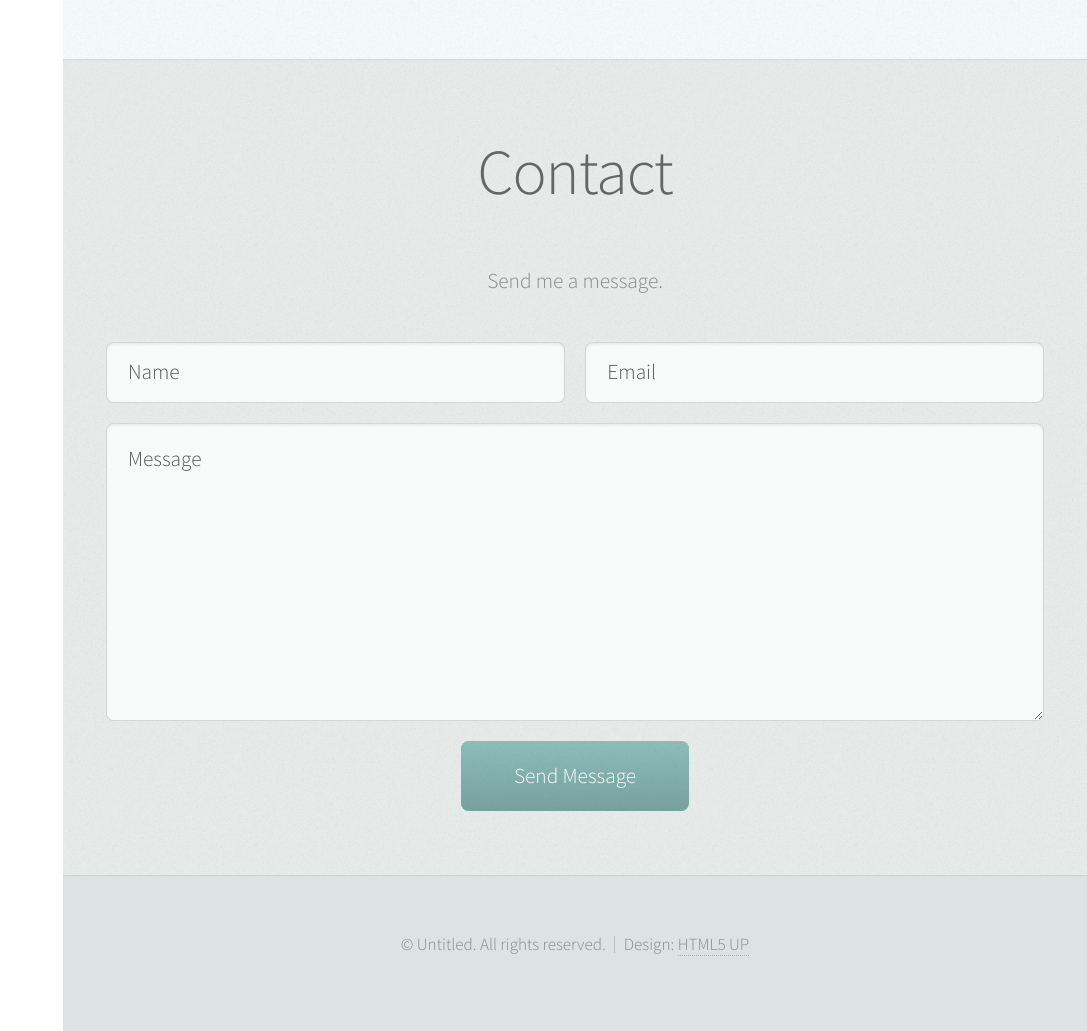
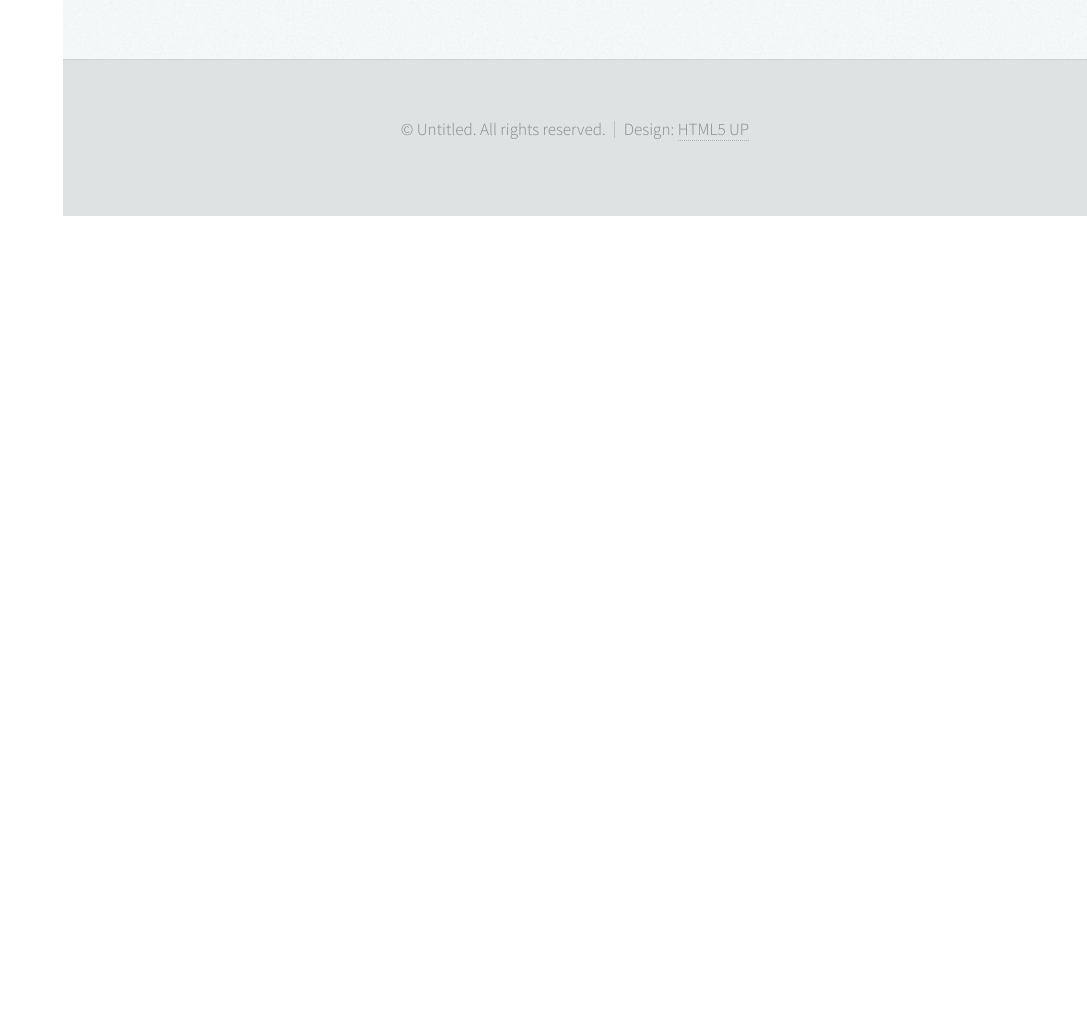
Before and after one commit to jmadev/jmadev.github.io, a plain HTML site: page index.html in a window 1280 px wide. Shown: the part 1454-2485 px from the top of the page, without its empty margins (193-1280 px from the left). After the commit the page ends 1670 px from the top, so only its background shows below. Drawn offline with Linux system fonts and the light colour scheme.

Commit message:
remove Contact Me

```diff
--- a/index.html
+++ b/index.html
@@ -47,7 +47,7 @@
 								<li><a href="#top" id="top-link" class="skel-layers-ignoreHref"><span class="icon fa-home">Intro</span></a></li>
 								<li><a href="#about" id="about-link" class="skel-layers-ignoreHref"><span class="icon fa-user">About Me</span></a></li>
 								<li><a href="#portfolio" id="portfolio-link" class="skel-layers-ignoreHref"><span class="icon fa-th">Portfolio</span></a></li>
-								<li><a href="#contact" id="contact-link" class="skel-layers-ignoreHref"><span class="icon fa-envelope">Contact</span></a></li>
+								<li><a href="/resume/JonathanAntonioResume2015.pdf" id="portfolio-link" class="skel-layers-ignoreHref"><span class="icon fa-file">Resume</span></a></li>
 							</ul>
 						</nav>
 
@@ -97,7 +97,7 @@
 							</header>
 
 							<p>I am a software developer that graduated from California State University of Northridge with a Bachelor of Science in Computer Science. I am constantly striving to become a better developer. Currently I'm taking Udacity's <a href="https://www.udacity.com/course/android-developer-nanodegree--nd801">Android Developer Nanodegree</a> to help me master the Android platform.<br> <br>
-							I am active looking for Junior/Entry level roles. If you would be interested in hiring me, please email me using the form found at the bottom of this website, or at <a href="mailto:jae.antonio29@gmail.com">jae.antonio29@gmail.com</a>.  </p>
+							I am actively looking for Junior/Entry level roles. If you would be interested in hiring me, please email me at <a href="mailto:jae.antonio29@gmail.com">jae.antonio29@gmail.com</a>.  </p>
 
 						</div>
 					</section>
@@ -124,33 +124,6 @@
 					</section>
 
 
-
-				<!-- Contact -->
-					<section id="contact" class="four">
-						<div class="container">
-
-							<header>
-								<h2>Contact</h2>
-							</header>
-
-							<p>Send me a message.</p>
-
-							<form method="post" action="#">
-								<div class="row">
-									<div class="6u 12u$(mobile)"><input type="text" name="name" placeholder="Name" /></div>
-									<div class="6u$ 12u$(mobile)"><input type="text" name="email" placeholder="Email" /></div>
-									<div class="12u$">
-										<textarea name="message" placeholder="Message"></textarea>
-									</div>
-									<div class="12u$">
-										<input type="submit" value="Send Message" />
-									</div>
-								</div>
-							</form>
-
-						</div>
-					</section>
-
 			</div>
 		<!-- Footer -->
 			<div id="footer">
```
